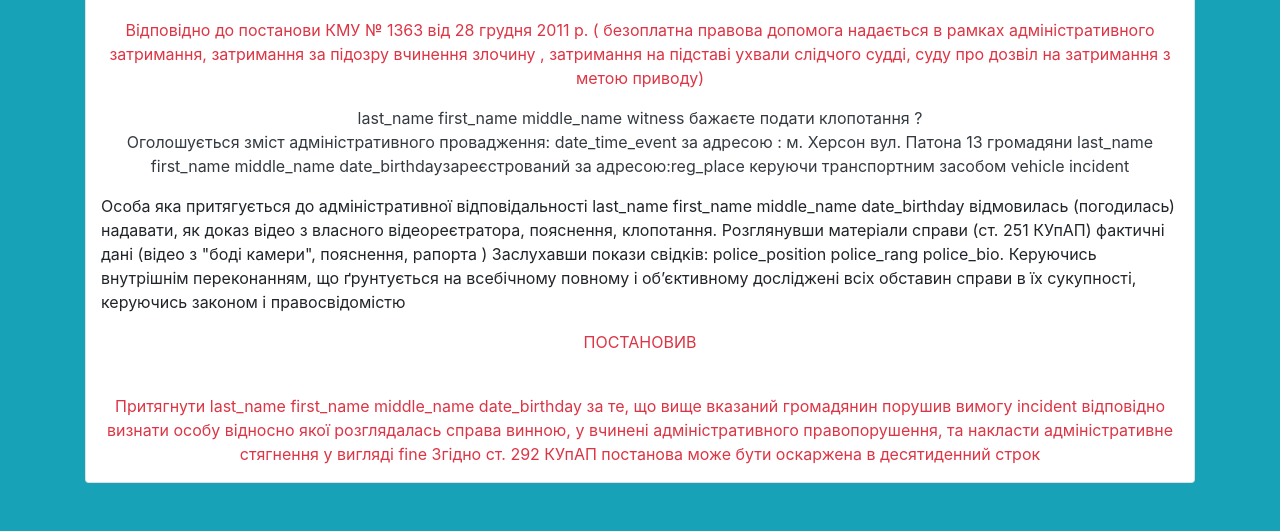
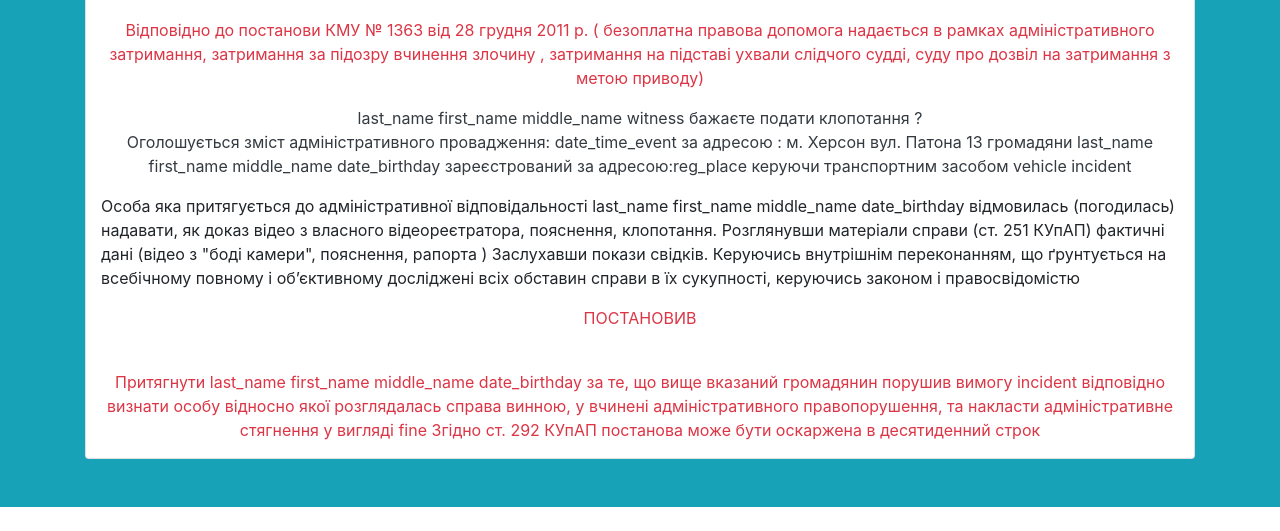
Before and after one commit to lakty/dfgs, a Flask app: page /crib in a window 1280 px wide. Shown: the part 1405-1936 px from the top of the page. After the commit the page ends 1912 px from the top, so only its background shows below. Run offline with Flask 2, Linux system fonts and the light colour scheme; some libraries are stand-ins or nearby versions.

```diff
--- a/templates/crib/index.html
+++ b/templates/crib/index.html
@@ -37,8 +37,8 @@
             Розяснюю права особи, яка притягається до адміністративної віповідальності {{ input_data['incident'] }}</p>
         <p class="text-danger text-center">Відповідно до постанови КМУ № 1363 від 28 грудня 2011 р. ( безоплатна правова  допомога надається в рамках адміністративного затримання, затримання за підозру вчинення злочину , затримання на підставі ухвали слідчого судді,  суду про дозвіл на затримання з метою приводу)</p>
         <p class="text-center text-dark">{{ input_data['last_name'] }} {{ input_data['first_name'] }} {{ input_data['middle_name'] }} {{ input_data['witness'] }} бажаєте подати клопотання ?
-            <br>Оголошується зміст адміністративного провадження: {{ input_data['date_time_event'] }} за адресою : м. Херсон вул. Патона 13 громадяни	{{ input_data['last_name'] }} {{ input_data['first_name'] }} {{ input_data['middle_name'] }} {{ input_data['date_birthday'] }}зареєстрований за адресою:{{ input_data['reg_place'] }} керуючи	транспортним засобом {{ input_data['vehicle'] }} {{ input_data['incident'] }}</p>
-        <p>Особа яка притягується до адміністративної відповідальності {{ input_data['last_name'] }} {{ input_data['first_name'] }} {{ input_data['middle_name'] }} {{ input_data['date_birthday'] }} відмовилась (погодилась)  надавати, як доказ відео з власного відеореєтратора, пояснення, клопотання. Розглянувши матеріали справи (ст. 251 КУпАП) фактичні дані (відео з "боді камери", пояснення, рапорта ) Заслухавши покази свідків: {{ input_data['police_position'] }} {{ input_data['police_rang'] }} {{ input_data['police_bio'] }}. Керуючись внутрішнім переконанням, що ґрунтується на всебічному повному і об’єктивному досліджені всіх обставин  справи в їх сукупності, керуючись законом і правосвідомістю</p>
+            <br>Оголошується зміст адміністративного провадження: {{ input_data['date_time_event'] }} за адресою : м. Херсон вул. Патона 13 громадяни	{{ input_data['last_name'] }} {{ input_data['first_name'] }} {{ input_data['middle_name'] }} {{ input_data['date_birthday'] }} зареєстрований за адресою:{{ input_data['reg_place'] }} керуючи	транспортним засобом {{ input_data['vehicle'] }} {{ input_data['incident'] }}</p>
+        <p>Особа яка притягується до адміністративної відповідальності {{ input_data['last_name'] }} {{ input_data['first_name'] }} {{ input_data['middle_name'] }} {{ input_data['date_birthday'] }} відмовилась (погодилась)  надавати, як доказ відео з власного відеореєтратора, пояснення, клопотання. Розглянувши матеріали справи (ст. 251 КУпАП) фактичні дані (відео з "боді камери", пояснення, рапорта ) Заслухавши покази свідків. Керуючись внутрішнім переконанням, що ґрунтується на всебічному повному і об’єктивному досліджені всіх обставин  справи в їх сукупності, керуючись законом і правосвідомістю</p>
         <p class="text-danger text-center">ПОСТАНОВИВ</p>
         <p class="text-danger text-center"><br> Притягнути {{ input_data['last_name'] }} {{ input_data['first_name'] }} {{ input_data['middle_name'] }} {{ input_data['date_birthday'] }}  за те, що вище вказаний громадянин порушив вимогу {{ input_data['incident'] }} відповідно визнати особу відносно якої розглядалась справа винною, у вчинені адміністративного правопорушення, та накласти адміністративне стягнення у вигляді {{ input_data['fine'] }} Згідно ст. 292 КУпАП постанова може бути оскаржена в десятиденний строк</p>
     </div>
```
